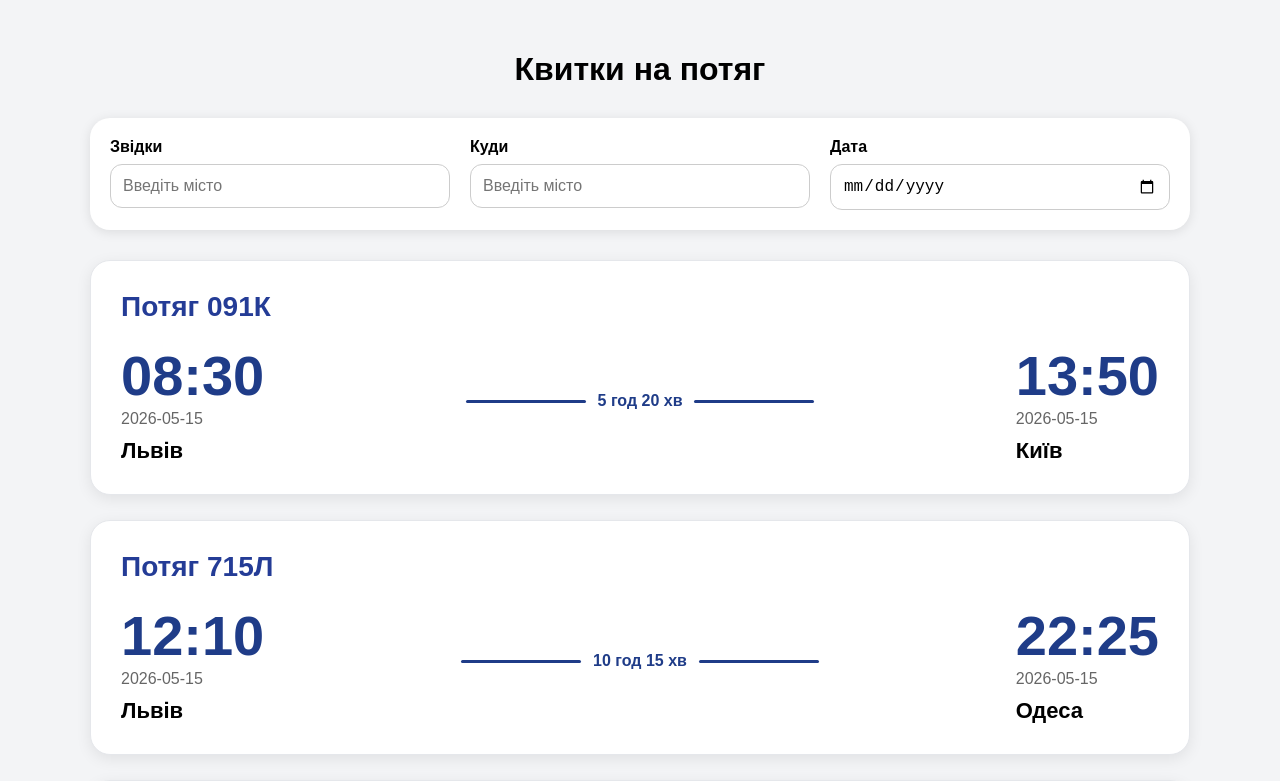
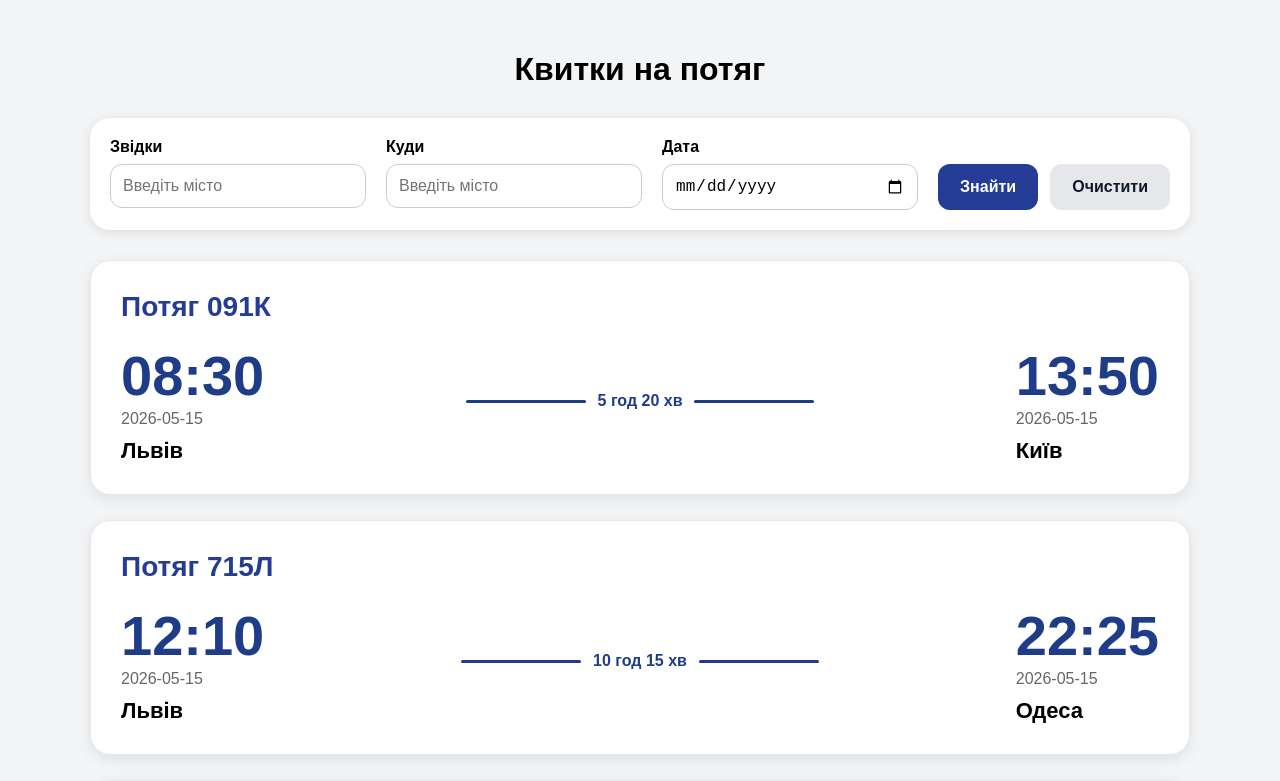
Before and after one commit to ShapovalAnna/web-lab9-10, a React (Vite) app: page / in a window 1280 px wide. Shown: the top 781 px of the page. Built offline with nearby package versions, Linux system fonts and the light colour scheme.

Commit message:
Add search and clear buttons for train filters

```diff
--- a/src/App.css
+++ b/src/App.css
@@ -215,7 +215,14 @@ h1 {
         padding: 10px;
         font-size: 14px;
     }
+    .buttons {
+        width: 100%;
+    }
 
+    .search-btn,
+    .clear-btn {
+        flex: 1;
+    }
     .card {
         padding: 20px;
     }
@@ -241,3 +248,47 @@ h1 {
         font-size: 18px;
     }
 }
+
+
+.buttons {
+    display: flex;
+
+    gap: 12px;
+
+    align-items: end;
+}
+
+.search-btn,
+.clear-btn {
+    border: none;
+
+    padding: 14px 22px;
+
+    border-radius: 12px;
+
+    font-size: 16px;
+
+    font-weight: bold;
+
+    cursor: pointer;
+
+    transition: 0.3s;
+}
+
+.search-btn {
+    background: #243c96;
+    color: white;
+}
+
+.search-btn:hover {
+    background: #1b2f77;
+}
+
+.clear-btn {
+    background: #e5e7eb;
+    color: #111827;
+}
+
+.clear-btn:hover {
+    background: #d1d5db;
+}
--- a/src/pages/Home.jsx
+++ b/src/pages/Home.jsx
@@ -8,21 +8,47 @@ export default function Home() {
     const [toCity, setToCity] = useState("");
     const [date, setDate] = useState("");
 
-    const filteredTrains = trains.filter((train) => {
+    const [filteredTrains, setFilteredTrains] =
+        useState(trains);
+
+    const handleSearch = () => {
+
+        const filtered = trains.filter((train) => {
 
             const matchesFrom =
                 fromCity === "" ||
-            train.from.toLowerCase().includes(fromCity.toLowerCase());
+                train.from
+                    .toLowerCase()
+                    .includes(fromCity.toLowerCase());
 
             const matchesTo =
                 toCity === "" ||
-            train.to.toLowerCase().includes(toCity.toLowerCase());
+                train.to
+                    .toLowerCase()
+                    .includes(toCity.toLowerCase());
 
             const matchesDate =
-            date === "" || train.departureDate === date;
+                date === "" ||
+                train.departureDate === date;
 
-        return matchesFrom && matchesTo && matchesDate;
+            return (
+                matchesFrom &&
+                matchesTo &&
+                matchesDate
+            );
         });
+
+        setFilteredTrains(filtered);
+    };
+
+    const handleClear = () => {
+
+        setFromCity("");
+        setToCity("");
+        setDate("");
+
+        setFilteredTrains(trains);
+    };
 
     return (
         <div className="container">
@@ -32,52 +58,86 @@ export default function Home() {
             <div className="filter-box">
 
                 <div className="filter-group">
+
                     <label>Звідки</label>
 
                     <input
                         list="fromCities"
                         placeholder="Введіть місто"
                         value={fromCity}
-                        onChange={(e) => setFromCity(e.target.value)}
+                        onChange={(e) =>
+                            setFromCity(e.target.value)
+                        }
                     />
 
                     <datalist id="fromCities">
                         <option value="Львів" />
                         <option value="Київ" />
-                        <option value="Івано-Франківськ" />
                         <option value="Одеса" />
+                        <option value="Харків" />
                         <option value="Дніпро" />
+                        <option value="Ужгород" />
                     </datalist>
+
                 </div>
 
                 <div className="filter-group">
+
                     <label>Куди</label>
 
                     <input
                         list="toCities"
                         placeholder="Введіть місто"
                         value={toCity}
-                        onChange={(e) => setToCity(e.target.value)}
+                        onChange={(e) =>
+                            setToCity(e.target.value)
+                        }
                     />
 
                     <datalist id="toCities">
+                        <option value="Львів" />
                         <option value="Київ" />
                         <option value="Одеса" />
                         <option value="Харків" />
+                        <option value="Дніпро" />
                         <option value="Ужгород" />
-                        <option value="Дніпро" />
                     </datalist>
+
                 </div>
 
                 <div className="filter-group">
+
                     <label>Дата</label>
 
                     <input
                         type="date"
                         value={date}
-                        onChange={(e) => setDate(e.target.value)}
-                        onClick={(e) => e.target.showPicker()}
+                        onChange={(e) =>
+                            setDate(e.target.value)
+                        }
+                        onClick={(e) =>
+                            e.target.showPicker()
+                        }
                     />
+
+                </div>
+
+                <div className="buttons">
+
+                    <button
+                        className="search-btn"
+                        onClick={handleSearch}
+                    >
+                        Знайти
+                    </button>
+
+                    <button
+                        className="clear-btn"
+                        onClick={handleClear}
+                    >
+                        Очистити
+                    </button>
+
                 </div>
 
             </div>
```
Lines whose indentation alone changed are shown as unchanged.
